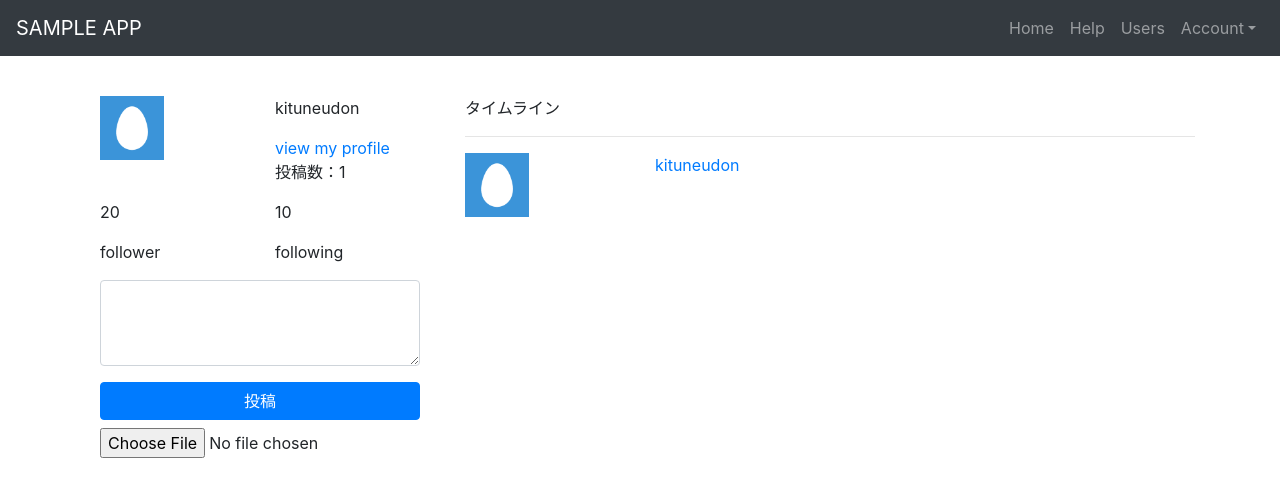
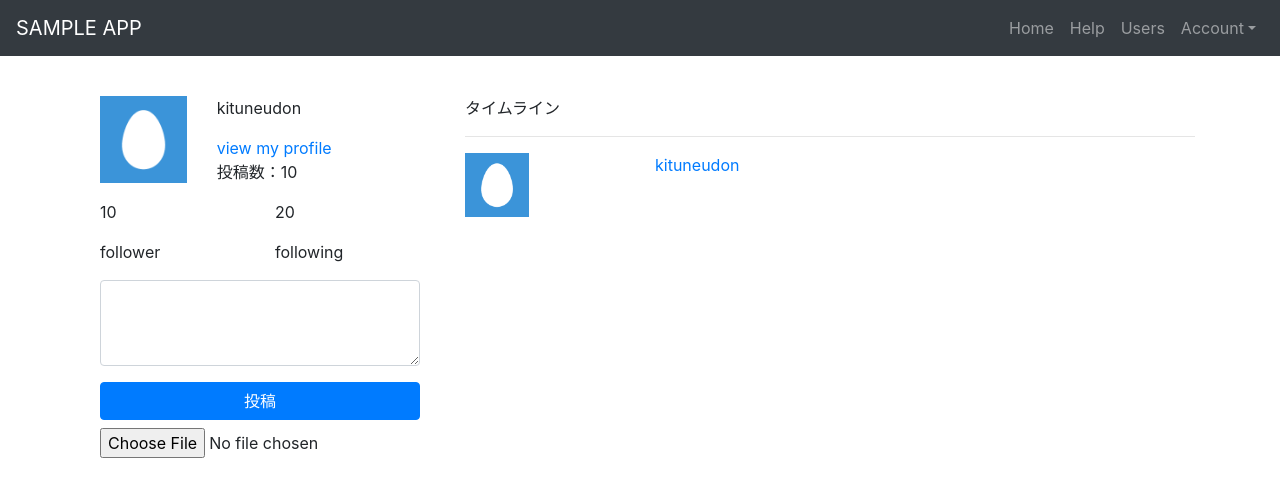
Before and after one commit to KituneUdon/twiiter-like-sns, a React (Create React App) app in the folder frontend/: page / in a window 1280 px wide. Shown: the top 496 px of the page. Built offline with nearby package versions, Linux system fonts and the light colour scheme.

Commit message:
#7 スマホサイズにした際にレイアウトが崩れたので、修正を行った

```diff
--- a/frontend/src/App.tsx
+++ b/frontend/src/App.tsx
@@ -13,11 +13,11 @@ const App: FC = () => (
     <Header />
     <Container>
       <Row>
-        <Col xs={4}>
-          <Profile name="kituneudon" postedNumber={1} />
+        <Col xs={12} sm={4}>
+          <Profile />
           <PostForm />
         </Col>
-        <Col xs={8}>
+        <Col xs={12} sm={8}>
           <TimeLine />
         </Col>
       </Row>
--- a/frontend/src/components/Profile.tsx
+++ b/frontend/src/components/Profile.tsx
@@ -1,29 +1,29 @@
 import React, { FC } from 'react';
-
 import { Container, Row, Col } from 'react-bootstrap';
+import styled from 'styled-components';
 
 import profileIcon from '../image/default_profile_icon.png';
 import UserInfo from './UserInfo';
 
-type Props = {
-  name: string;
-  postedNumber: number;
-};
+const Img = styled.img`
+  width: 100%;
+  height: auto;
+`;
 
-const Profile: FC<Props> = ({ name, postedNumber }) => (
+const Profile: FC = () => (
   <Container>
     <Row>
-      <Col>
-        <img src={profileIcon} alt="プロフィール画像" width="64" height="64" />
+      <Col xs={4}>
+        <Img src={profileIcon} alt="プロフィール画像" />
       </Col>
-      <Col>
-        <p>{name}</p>
+      <Col xs={8}>
+        <p>kituneudon</p>
         <a href="http://localhost:4000">view my profile</a>
-        <p>投稿数：{postedNumber}</p>
+        <p>投稿数：10</p>
       </Col>
     </Row>
     <Row>
-      <UserInfo followerNumber={10} followingNumber={20} />
+      <UserInfo />
     </Row>
   </Container>
 );
--- a/frontend/src/components/UserInfo.tsx
+++ b/frontend/src/components/UserInfo.tsx
@@ -2,24 +2,19 @@ import React, { FC } from 'react';
 
 import { Container, Row, Col } from 'react-bootstrap';
 
-type Props = {
-  followingNumber: number;
-  followerNumber: number;
-}
-
-const UserInfo: FC<Props> = ({ followingNumber, followerNumber }) => (
+const UserInfo: FC = () => (
   <Container>
     <Row>
       <Col>
-        <p>{followingNumber}</p>
+        <p>10</p>
         <p>follower</p>
       </Col>
       <Col>
-        <p>{followerNumber}</p>
+        <p>20</p>
         <p>following</p>
       </Col>
     </Row>
   </Container>
-)
+);
 
 export default UserInfo;
```
Also changed, not shown: 1 other file (tests, documents, lock files or other folders).
